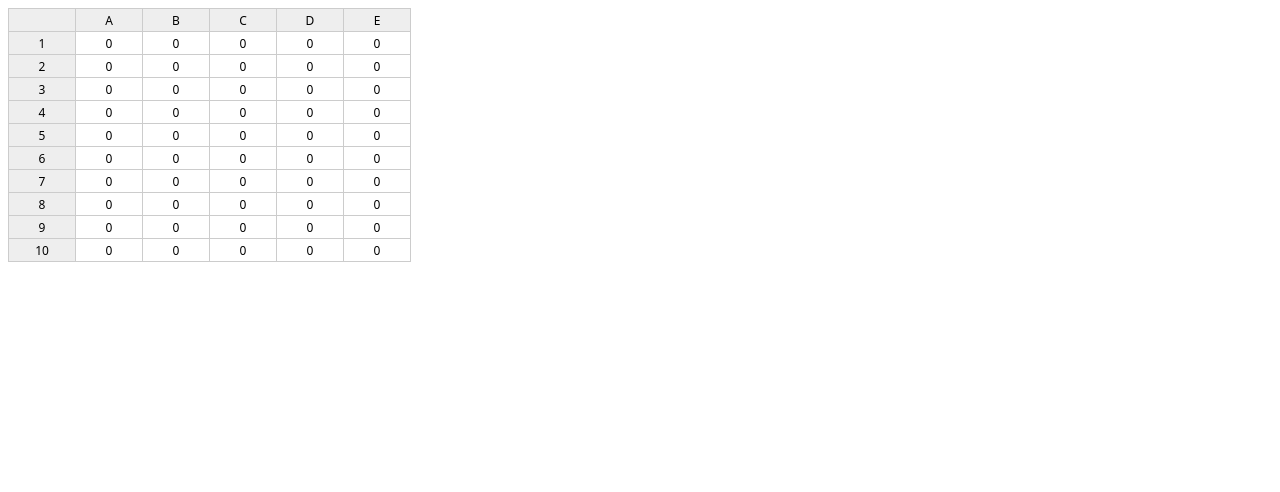
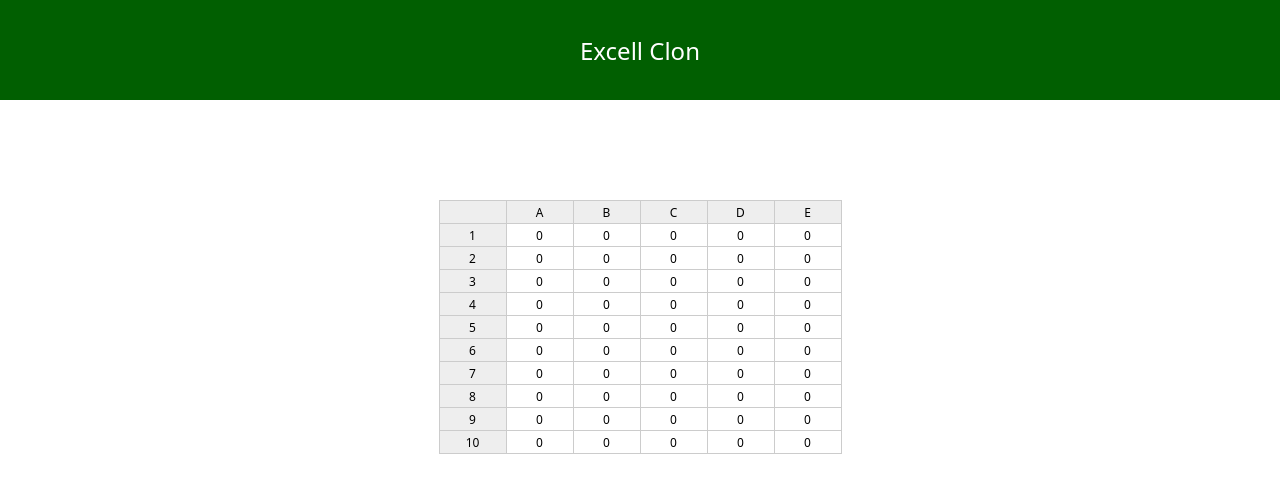
Before and after one commit to FrancoSculco/excell-clon, a plain HTML site: page src/index.html in a window 1280 px wide. Drawn offline with Linux system fonts and the light colour scheme.

Commit message:
Dando un poco de estilo

```diff
--- a/src/estilos.css
+++ b/src/estilos.css
@@ -1,9 +1,37 @@
 body {
-    font-family: system-ui, -apple-system, BlinkMacSystemFont, 'Segoe UI', Roboto, Oxygen, Ubuntu, Cantarell, 'Open Sans', 'Helvetica Neue', sans-serif;
+  font-family: system-ui, -apple-system, BlinkMacSystemFont, 'Segoe UI', Roboto, Oxygen, Ubuntu, Cantarell, 'Open Sans', 'Helvetica Neue', sans-serif;
+  display: flex;
+  justify-content: center;
+  align-items: center;
+  flex-direction: column;
+  height: 100vh;
+  margin: 0;
+  padding: 0;
 }
 
+.borde {
+  margin: 0;
+  width: 100%;
+  height: 100px;
+  background-color: rgb(1, 95, 1);
+  color: white;
+  display: flex;
+  justify-content: center;
+  align-items: center;
+  font-size: 24px;
+}
+
+.contenedor {
+  flex-grow: 1;
+  display: flex;
+  justify-content: center;
+  align-items: start;
+  margin-top: 100px;
+}
+
+
 table {
-    border-collapse: collapse;
+  border-collapse: collapse;
 }
 
 thead, tr td:first-child {
--- a/src/index.html
+++ b/src/index.html
@@ -7,11 +7,15 @@
     <link rel="stylesheet" href="estilos.css">
 </head>
 <body>
-  <table>
-    <thead></thead>
+  <div class="borde">Excell Clon</div>
 
-    <tbody></tbody>
-  </table>
+  <div class="contenedor">
+    <table>
+     <thead></thead>
+
+     <tbody></tbody>
+    </table>
+  </div>
 
   <script src="codigo.js" type="module"></script>
 </body>
```
